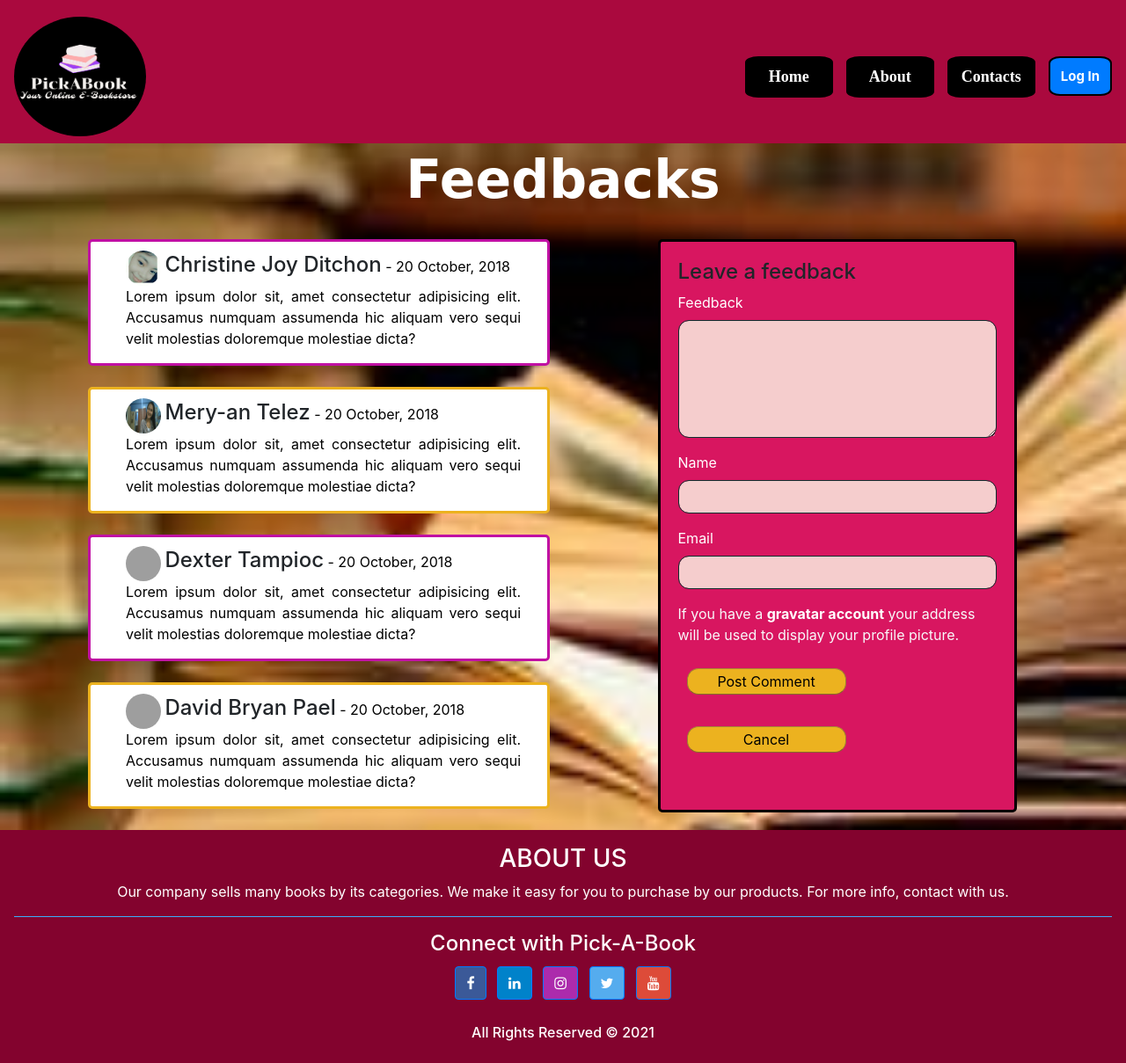
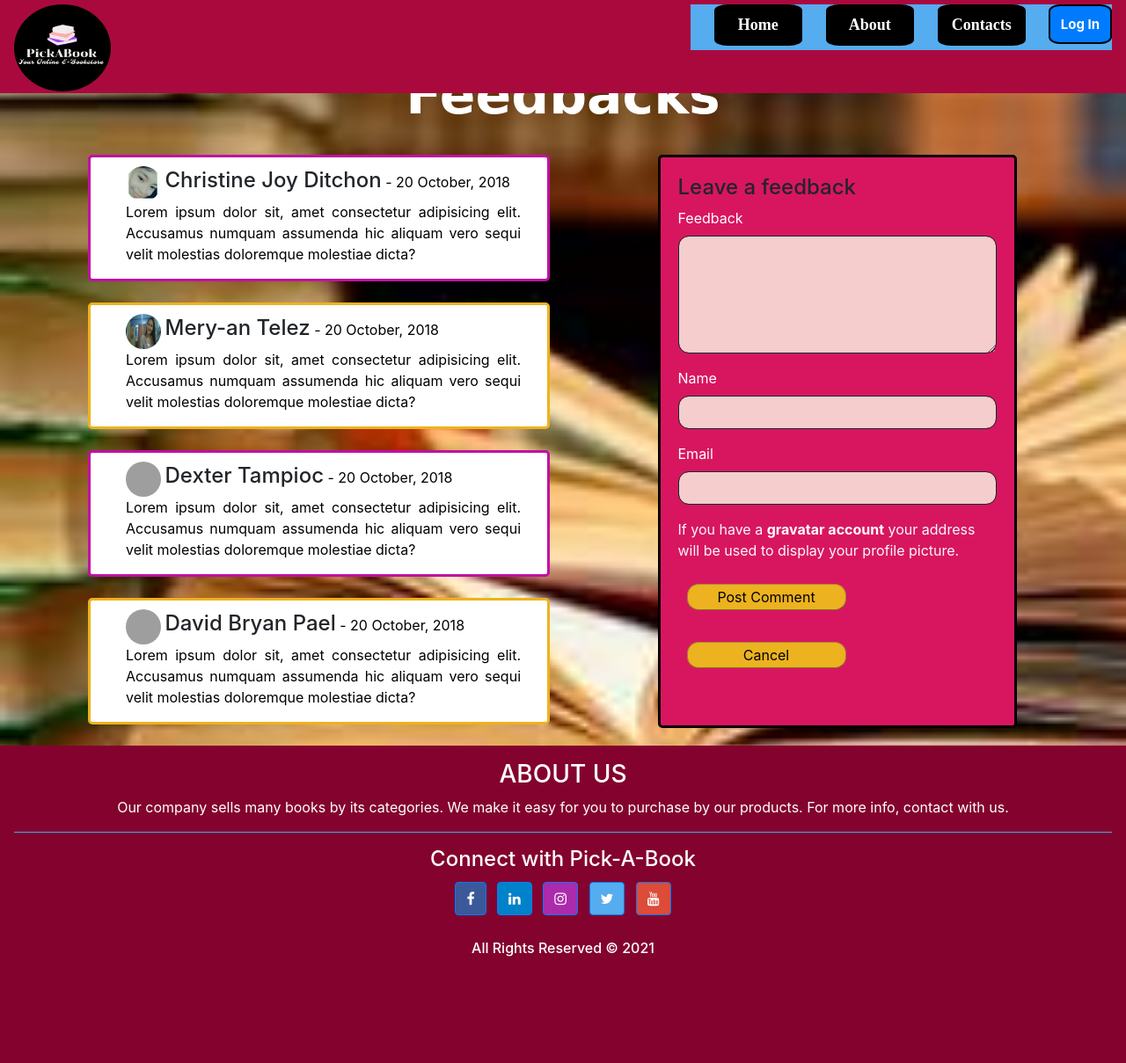
Before and after one commit to Ann143/Pick-A-Book, a PHP site: page /html/IndexFunctionallities/feedback.html in a window 1280 px wide. Shown: the whole page at 88% size. After the commit the page ends 1088 px from the top, so only its background shows below. Run offline with PHP 8.4, Linux system fonts and the light colour scheme; some libraries are stand-ins or nearby versions; grey boxes are pictures that could not be loaded.

Commit message:
Changes in index

```diff
--- a/src/css/feedback.css
+++ b/src/css/feedback.css
@@ -153,7 +153,7 @@
                     height: 97%;
                 }
 
-                body{
+                body {
                     background-image: url('../img/formbg.jpg');
                     background-repeat: no-repeat;
                     background-size: cover;
@@ -179,13 +179,14 @@
                     background-color: antiquewhite;
                 }
 
-
                 #head {
                     background-color: #aa093e;
                     position: fixed;
                     width: 100%;
-    z-index: 1;
+                    z-index: 100;
+                    height: 106px;
                 }
+
                 .has-search .form-control-feedback {
                     position: absolute;
                     z-index: 2;
@@ -198,10 +199,11 @@
                     color: #aaa;
                     background-color: #c41c54;
                 }
-  #link{
+
+                #link {
                     border: black 2px solid;
                     width: 100px;
-    margin-left: 15px;
+                    margin-left: 27px;
                     text-align: center;
                     color: white;
                     background-color: black;
@@ -211,37 +213,37 @@
                     font-size: 18px;
                     margin-bottom: 5px;
                 }
-  #link:hover{
+
+                #link:hover {
                     color: #aa093e;
                 }
 
-
                 #logo {
-
-    max-width: 150px;
-    margin-left: 0 ;
-    max-height: 150px;
-    margin-top: -3%;
+                    max-width: 110px;
+                    max-height: 106px;
+                    margin-top: -6%;
                     cursor: pointer;
                 }
-  #navbarCollapse{
+
+                #navbarCollapse {
                     margin-top: -30px;
                 }
 
                 hr.new4 {
                     border-top: 1px solid rgb(58, 173, 250);
                 }
+
                 hr.new3 {
                     border-top: 1px solid rgb(230, 11, 146);
                     width: 20%;
                 }
-  #login{
+
+                #login {
                     border: black 2px solid;
-    margin-left: 15px;
+                    margin-left: 26px;
                     height: 45px;
                     font-size: 15px;
                     font-weight: bold;
                     height: 45px;
                     border-radius: 18%;
-
                 }
--- a/src/html/IndexFunctionallities/feedback.html
+++ b/src/html/IndexFunctionallities/feedback.html
@@ -32,7 +32,7 @@
                 </button>
                 <br /><br /><br />
                 <div class="collapse navbar-collapse" id="navbarCollapse">
-                    <ul class="navbar-nav ml-auto">
+                    <ul class="navbar-nav ml-auto" style="margin-top:-8%;background-color: #55acee;">
                         <li class="navbar-item">
                             <a id="link" href="../../../public/index.html" class="nav-link active">Home</a>
                         </li>
@@ -47,12 +47,11 @@
                 </div>
             </nav>
         </div>
-    </div><br><br><br><br><br><br><br>
+    </div><br><br><br>
 
     <!-- Main Body -->
     <div class="container">
         <h1 class="title">Feedbacks</h1>
-
         <div class="container">
             <div class="row">
                 <div class="col-sm-5 col-md-6 col-12 pb-4">
```
Also changed, not shown: src/css/partner.css (+20 -18 lines), src/html/IndexFunctionallities/register.html (+18 -2 lines). Lines whose indentation alone changed are shown as unchanged.
